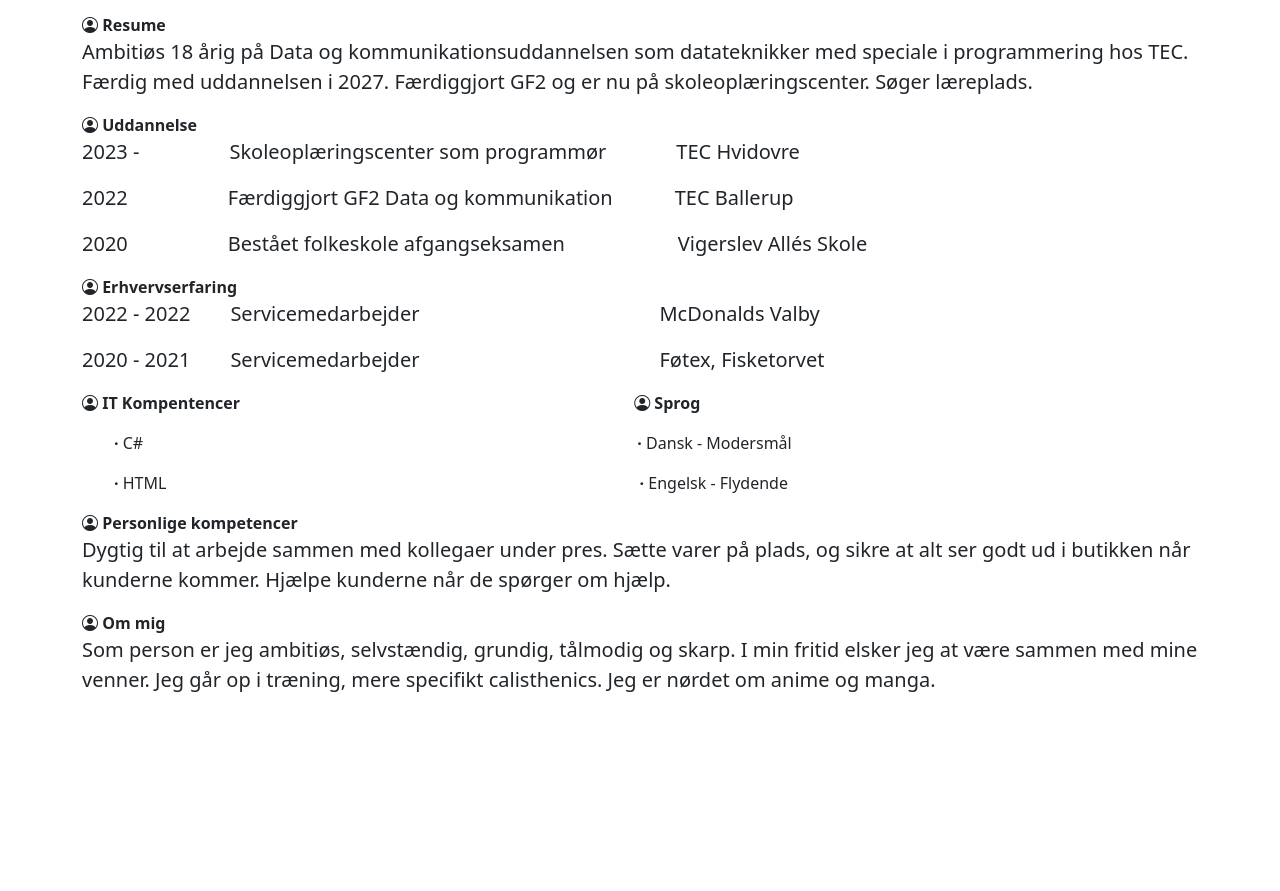
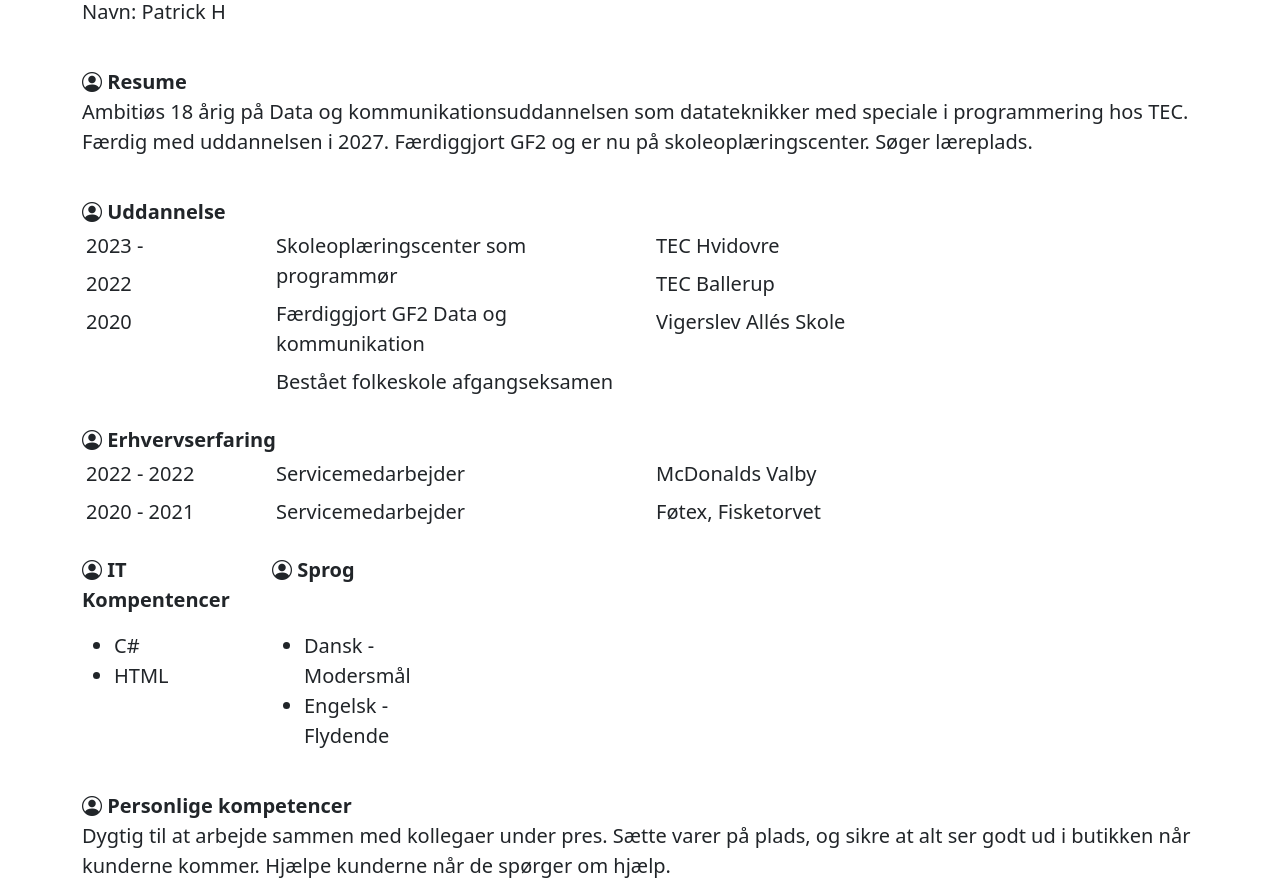
Before and after one commit to svaki1/svaki1.github.io, a plain HTML site: page index.html in a window 1280 px wide. Shown: the part 279-1170 px from the top of the page. Before the commit the page ends 1022 px from the top, so only its background shows below. Drawn offline with nearby package versions, Linux system fonts and the light colour scheme.

Commit message:
replaced spaces in between text with columns

```diff
--- a/index.html
+++ b/index.html
@@ -18,7 +18,8 @@ rap.min.css" rel="stylesheet">
     <div class="container-xxl">
 
     <!--    toggle button for mobile nav    -->
-    <button class="navbar-toggler" type="button" data-bs-toggle="collapse" data-bs-target="#main-nav" aria-controls="main-nav" aria-expanded="false" aria-label="Toggle navigation">
+    <button class="navbar-toggler" type="button" data-bs-toggle="collapse" data-bs-target="#main-nav"
+            aria-controls="main-nav" aria-expanded="false" aria-label="Toggle navigation">
         <span class="navbar-toggler-icon"></span>
     </button>
 
@@ -28,7 +29,7 @@ rap.min.css" rel="stylesheet">
                 <nav class="navbar navbar-expand-md navbar-light">
                     <a href="#sidebar" data-bs-toggle="offcanvas" role="button" aria-controls="sidebar">
                         <span class="fw-bold text-secondary display-6">
-                            <i class="bi bi-book-half"></i>
+                            <i class="bi bi-folder-fill"></i>
                                 Projects
                         </span>
                     </a>
@@ -48,91 +49,128 @@ rap.min.css" rel="stylesheet">
 
     <!--    Title  -->
     <h1 class="display-2 lead text-center">CV</h1>
+    <br>
 
     <!--   Bold header w/ icon -->
-    <span class="fw-bold">
+    <span class="fw-bold lead">
         <i class="bi bi-person-circle"></i>
         Person data
     </span>
 
     <p class="lead">Navn: Patrick H</p>
+    <br>
 
     <!--   Bold header w/ icon -->
-    <span class="fw-bold">
+    <span class="fw-bold lead">
         <i class="bi bi-person-circle"></i>
         Resume
     </span>
 
-    <p class="lead">Ambitiøs 18 årig på Data og kommunikationsuddannelsen som datateknikker med speciale i programmering hos TEC. Færdig med uddannelsen i 2027. Færdiggjort GF2 og er nu på skoleoplæringscenter. Søger læreplads.</p>
+    <p class="lead">Ambitiøs 18 årig på Data og kommunikationsuddannelsen som datateknikker med speciale i programmering hos TEC.
+        Færdig med uddannelsen i 2027. Færdiggjort GF2 og er nu på skoleoplæringscenter. Søger læreplads.</p>
+        <br>
 
     <!--   Bold header w/ icon -->
-    <span class="fw-bold">
+    <span class="fw-bold lead">
         <i class="bi bi-person-circle"></i>
         Uddannelse
     </span>
 
-    <p class="lead">2023 -<span style="padding-left:90px;">Skoleoplæringscenter som programmør<span style="padding-left:70px;">TEC Hvidovre</p>
-    <p class="lead">2022<span style="padding-left:100px;">Færdiggjort GF2 Data og kommunikation<span style="padding-left:62px;">TEC Ballerup</p>
-    <p class="lead">2020<span style="padding-left:100px;">Bestået folkeskole afgangseksamen<span style="padding-left: 113px;">Vigerslev Allés Skole</p>
+    <!--    grid layout -->
+    <div class="row">
+        <div class="col-sm-4 col-lg-2">
+        <div class="p-1 lead">2023 -</div>
+        <div class="p-1 lead">2022</div>
+        <div class="p-1 lead">2020</div>
+    </div>
+    <div class="col-sm-4 col-lg-4">
+        <div class="p-1 lead">Skoleoplæringscenter som programmør</div>
+        <div class="p-1 lead">Færdiggjort GF2 Data og kommunikation</div>
+        <div class="p-1 lead">Bestået folkeskole afgangseksamen</div>
+    </div>
+    <div class="col-sm-4 col-lg-6">
+        <div class="p-1 lead">TEC Hvidovre</div>
+        <div class="p-1 lead">TEC Ballerup</div>
+        <div class="p-1 lead">Vigerslev Allés Skole</div>
+    </div>
+    </div>
+    <br>
 
     <!--   Bold header w/ icon -->
-    <span class="fw-bold">
+    <span class="fw-bold lead">
         <i class="bi bi-person-circle"></i>
         Erhvervserfaring
     </span>
 
-    <p class="lead">2022 - 2022<span style="padding-left:40px;">Servicemedarbejder<span style="padding-left:240px;">McDonalds Valby</p>
-    <p class="lead">2020 - 2021<span style="padding-left:40px;">Servicemedarbejder<span style="padding-left:240px;">Føtex, Fisketorvet</p>
+    <!--    grid layout -->
+    <div class="row">
+        <div class="col-sm-4 col-lg-2">
+        <div class="p-1 lead">2022 - 2022</div>
+        <div class="p-1 lead">2020 - 2021</div>
+    </div>
+    <div class="col-sm-4 col-lg-4">
+        <div class="p-1 lead">Servicemedarbejder</div>
+        <div class="p-1 lead">Servicemedarbejder</div>
+    </div>
+    <div class="col-sm-4 col-lg-6">
+        <div class="p-1 lead">McDonalds Valby</div>
+        <div class="p-1 lead">Føtex, Fisketorvet</div>
+    </div>
+    </div>
+    <br>
 
-        <!--   Bold header w/ icon -->
-    <span class="fw-bold">
+        <!--   Grid layout + Bold header w/ icon -->
+
+        <div class="row">
+            <div class="col-sm-4 col-lg-2">
+                <p class="fw-bold lead">
                     <i class="bi bi-person-circle"></i>
-        IT Kompentencer<span style="padding-left:390px;"></span>
+                    IT Kompentencer
+                </p>
+            </div>
+
+            <div class="col-sm-4 col-lg-4">
+                <span class="fw-bold lead">
                     <i class="bi bi-person-circle"></i>
                     Sprog
                 </span>
+            </div>
+        </div>
 
-    <!--    Make bullet points stay in the same line    -->
-    <style>
-        li {
-            margin: 0;
-            display: inline;
-        }
-        li:before {
-            content: " · ";
-            font-weight: bold
-        }
-        ul {
-            list-style-type: disc;
-        }
-    </style>
+    <!--    grid layout + Bullet points   -->
 
-    <!--    Bullet points   -->
+    <div class="row">
+        <div class="col-sm-4 col-lg-2">
             <ul>
-        <p class="lead">
-          <li>C#</li><span style="padding-left:490px;">
-            <li>Dansk - Modersmål</li>
+                <p-1 class="lead">
+                  <li>C#</li>
+                  <li>HTML</li>
                 </p>
             </ul>
-
+        </div>
+        <div class="col-sm-4 col-lg-2">
             <ul>
-        <p class="lead">
-          <li>HTML</li><span style="padding-left:469px;">
+                <p-1 class="lead">
+                  <li>Dansk - Modersmål</li>
                   <li>Engelsk - Flydende</li>
                 </p>
             </ul>
+        </div>
+    </div>
+    <br>
 
     <!--   Bold header w/ icon -->
-    <span class="fw-bold">
+    <span class="fw-bold lead">
         <i class="bi bi-person-circle"></i>
         Personlige kompetencer
     </span>
 
     <p class="lead">Dygtig til at arbejde sammen med kollegaer under pres.
         Sætte varer på plads, og sikre at alt ser godt ud i butikken når kunderne kommer. Hjælpe kunderne når de spørger om hjælp.</p>
+        <br>
 
         <!--   Bold header w/ icon -->
-    <span class="fw-bold">
+    <span class="fw-bold lead">
         <i class="bi bi-person-circle"></i>
         Om mig
     </span>
```
Lines whose indentation alone changed are shown as unchanged.
